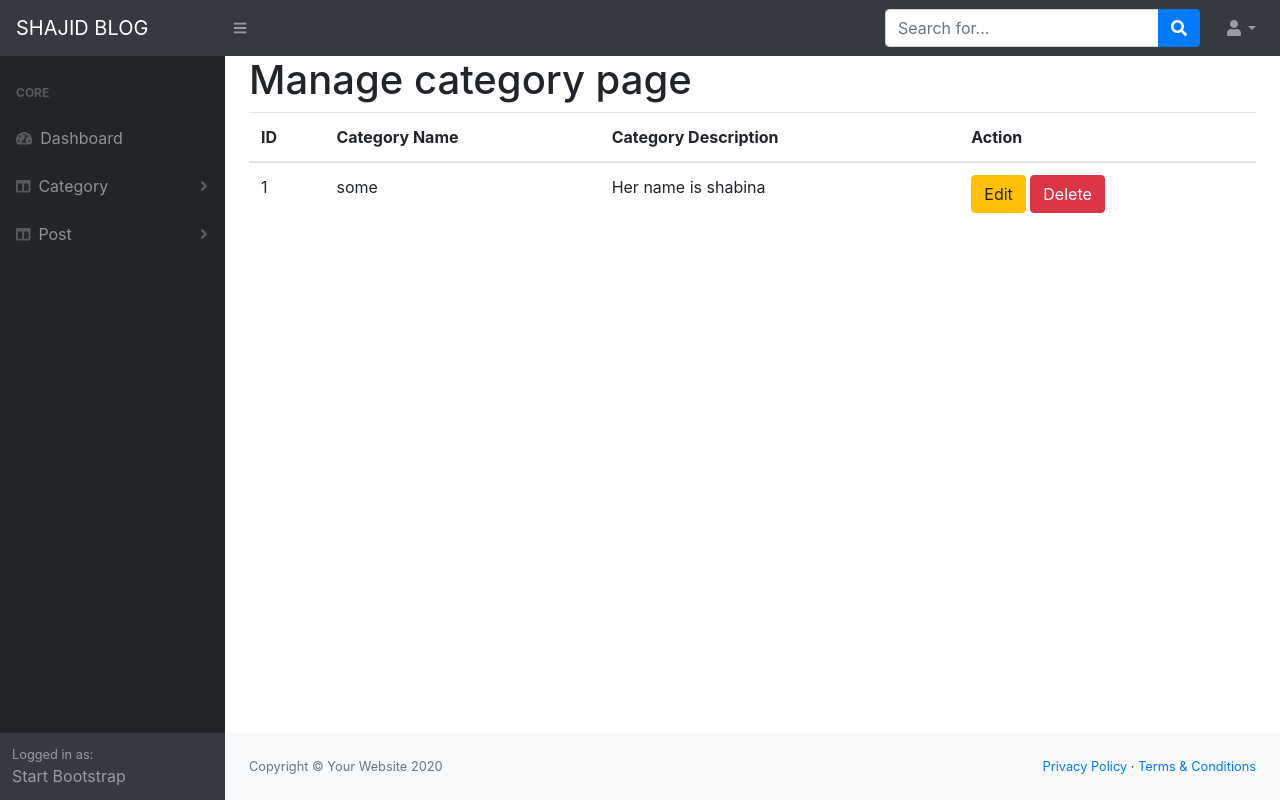
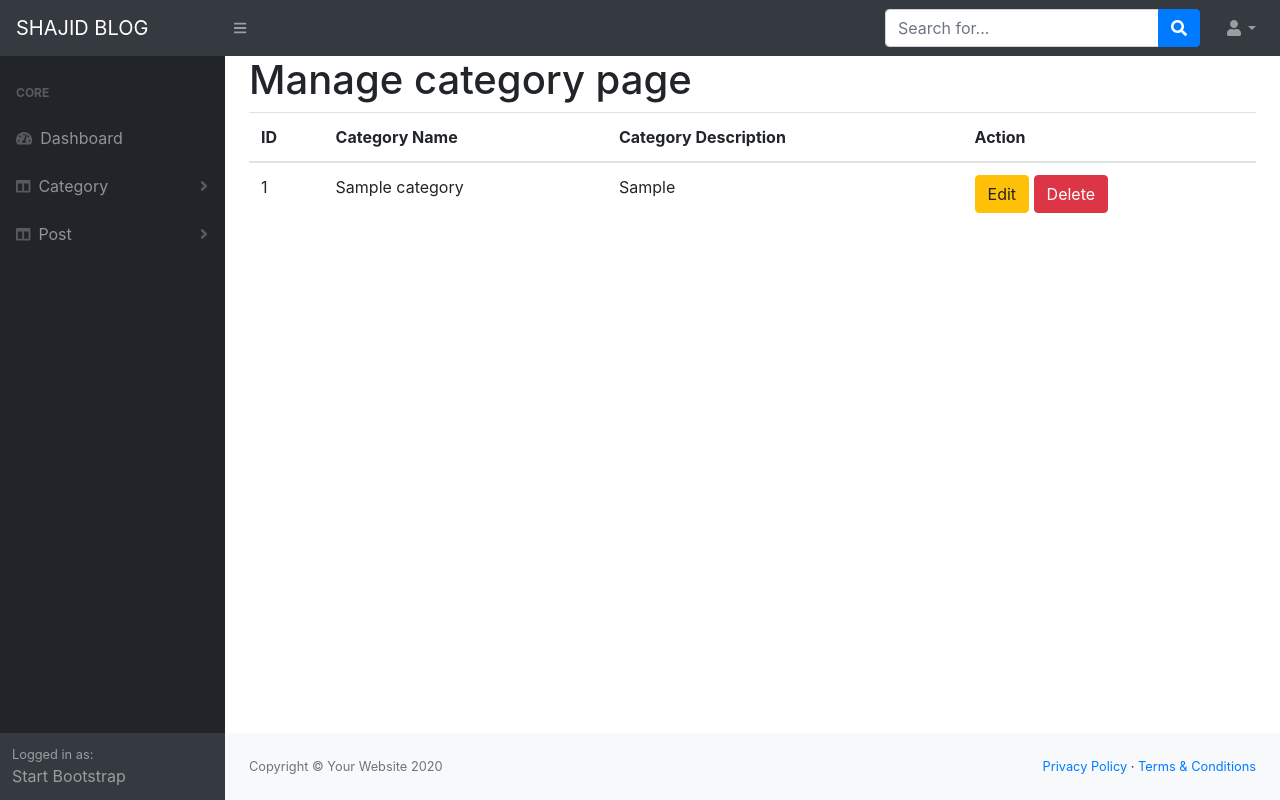
Before and after one commit to minnatur-rahman/myblog, a PHP site: page /manage_category.php in a window 1280 px wide. Run offline with PHP 8.4, Linux system fonts and the light colour scheme; the visitor is signed in with stand-in values (Sample User, id 1); tables that the repository leaves empty or names only in its code hold one stand-in row (values such as "Sample post"); some libraries are stand-ins or nearby versions.

Commit message:
edit some data today now

```diff
--- a/admin/class/function.php
+++ b/admin/class/function.php
@@ -59,4 +59,12 @@ class myAdminBlog
                return "Category Add Successfully !";
           }
      }
+     public function display_category()
+     {
+          $query = "SELECT * FROM category";
+          if (mysqli_query($this->conn, $query)) {
+               $category = mysqli_query($this->conn, $query);
+               return $category;
+          }
+     }
 }
--- a/admin/view/manage_cat_view.php
+++ b/admin/view/manage_cat_view.php
@@ -1,3 +1,10 @@
+<?php
+$catData = $obj->display_category();
+
+?>
+
+
+
 <h1>Manage category page</h1>
 <table class="table">
     <thead>
@@ -9,14 +16,16 @@
         </tr>
     </thead>
     <tbody>
-        <tr>
-            <td>1</td>
-            <td>some</td>
-            <td>Her name is shabina</td>
-            <td>
-                <a class="btn btn-warning" href="">Edit</a>
-                <a class="btn btn-danger" href="">Delete</a>
-            </td>
-        </tr>
+        <?php while ($cat = mysqli_fetch_assoc($catData)) { ?>
+            <tr>
+                <td><?php echo $cat['cat_id']; ?></td>
+                <td><?php echo $cat['cat_name']; ?></td>
+                <td><?php echo $cat['cat_des']; ?></td>
+                <td>
+                    <a class="btn btn-warning" href="add_cat_view.php?status=edit&&id=<?php echo $cat['cat_id']; ?>">Edit</a>
+                    <a class="btn btn-danger" href="">Delete</a>
+                </td>
+            </tr>
+        <?php } ?>
     </tbody>
 </table>
```
